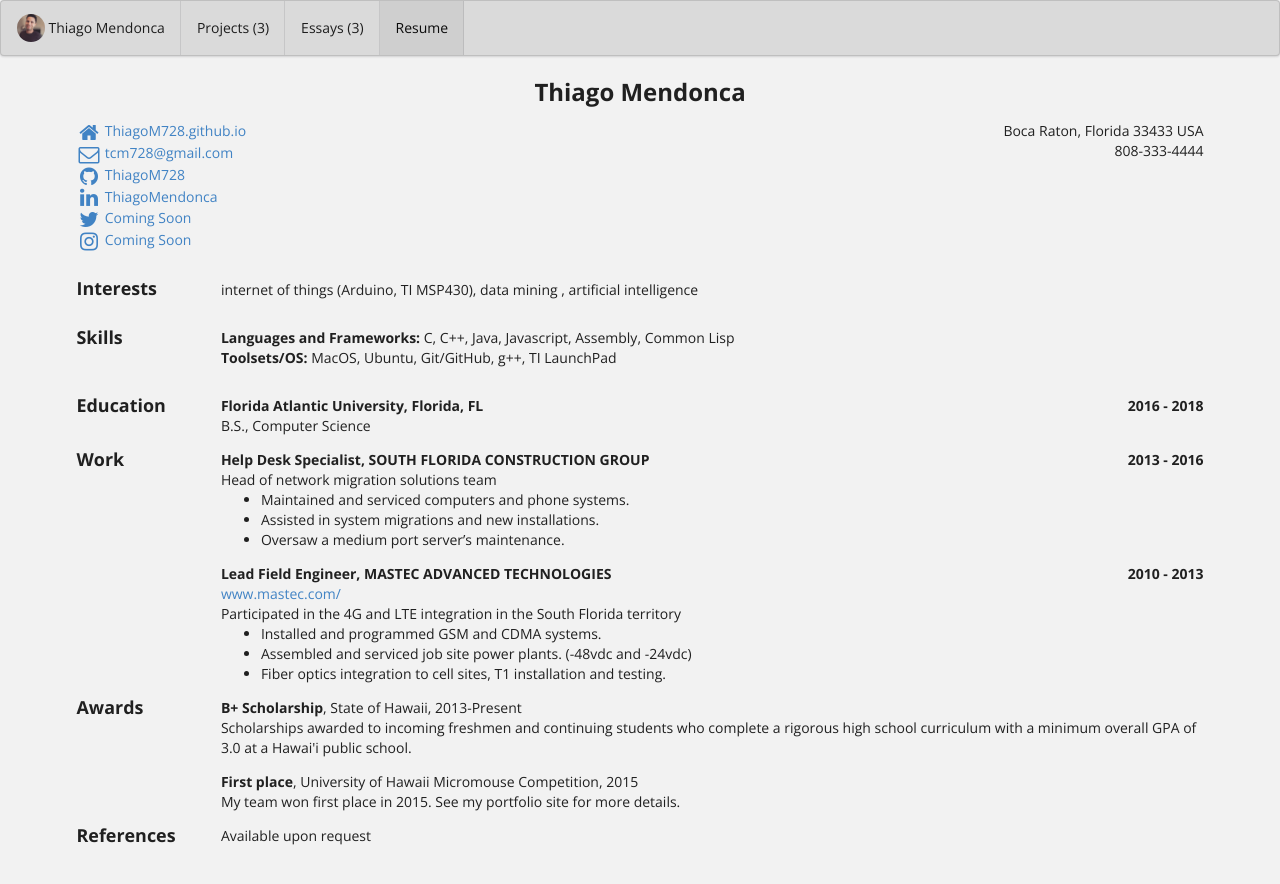
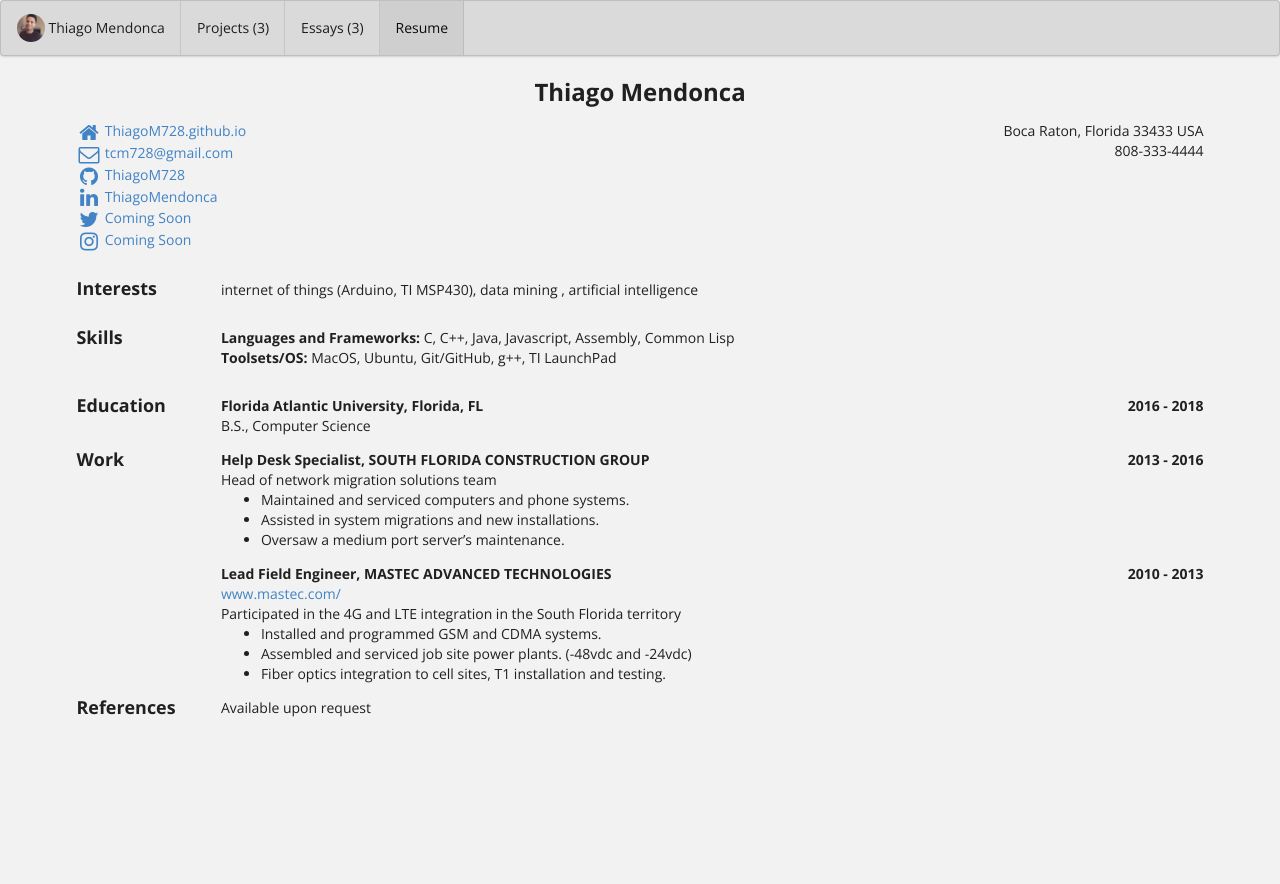
Before and after one commit to ThiagoM728/ThiagoM728.github.io, a Jekyll site: the page built from bio/index.html, in a window 1280 px wide. Shown: the top 884 px of the page. Built offline with Jekyll 4.4.1, drawn with Linux system fonts in a browser that asks for light colours.

Commit message:
Update bio.json

```diff
--- a/_data/bio.json
+++ b/_data/bio.json
@@ -121,21 +121,6 @@
       ]
     }
   ],
-
-  "awards": [
-    {
-      "title": "B+ Scholarship",
-      "date": "2013-Present",
-      "awarder": "State of Hawaii",
-      "summary": "Scholarships awarded to incoming freshmen and continuing students who complete a rigorous high school curriculum with a minimum overall GPA of 3.0 at a Hawai'i public school."
-    },
-    {
-      "title": "First place",
-      "date": "2015",
-      "awarder": "University of Hawaii Micromouse Competition",
-      "summary": "My team won first place in 2015.  See my portfolio site for more details."
-    }
-  ],
   "references": [
     {
       "name": "Available upon request",
```
